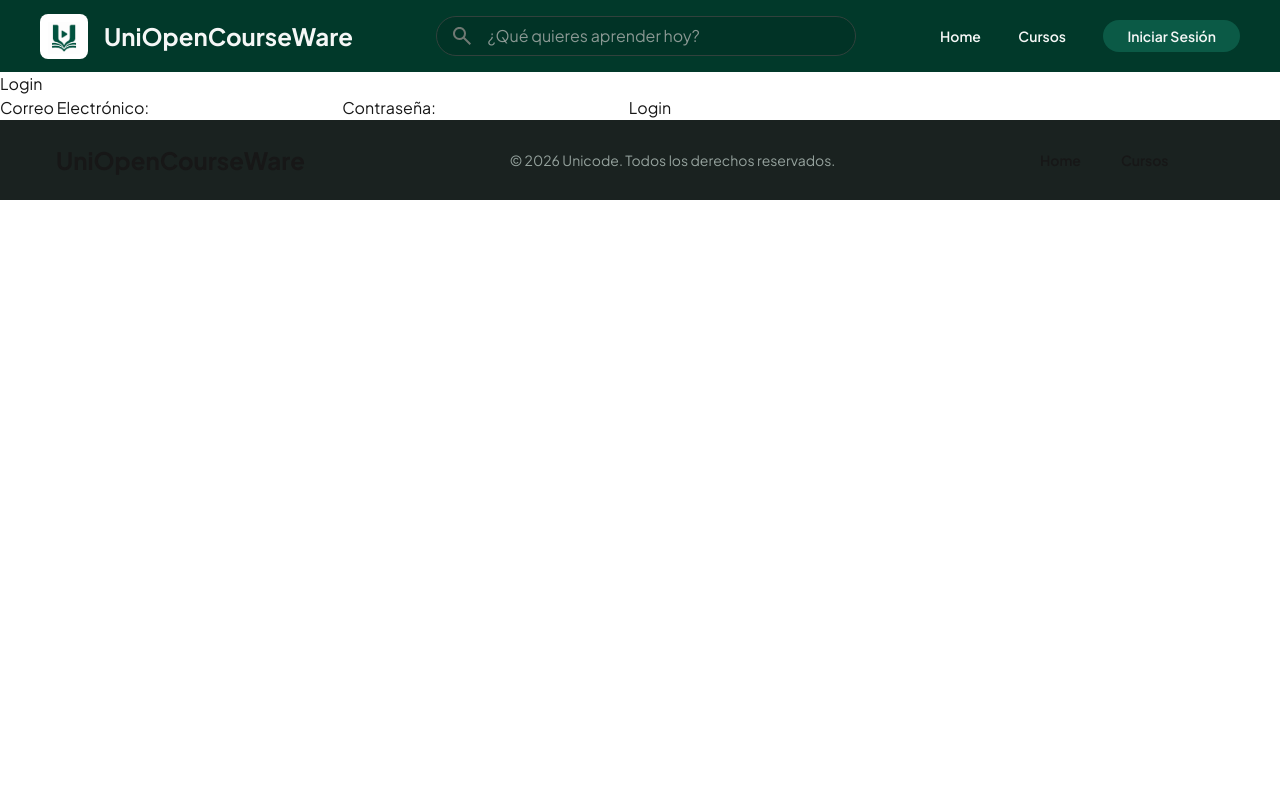
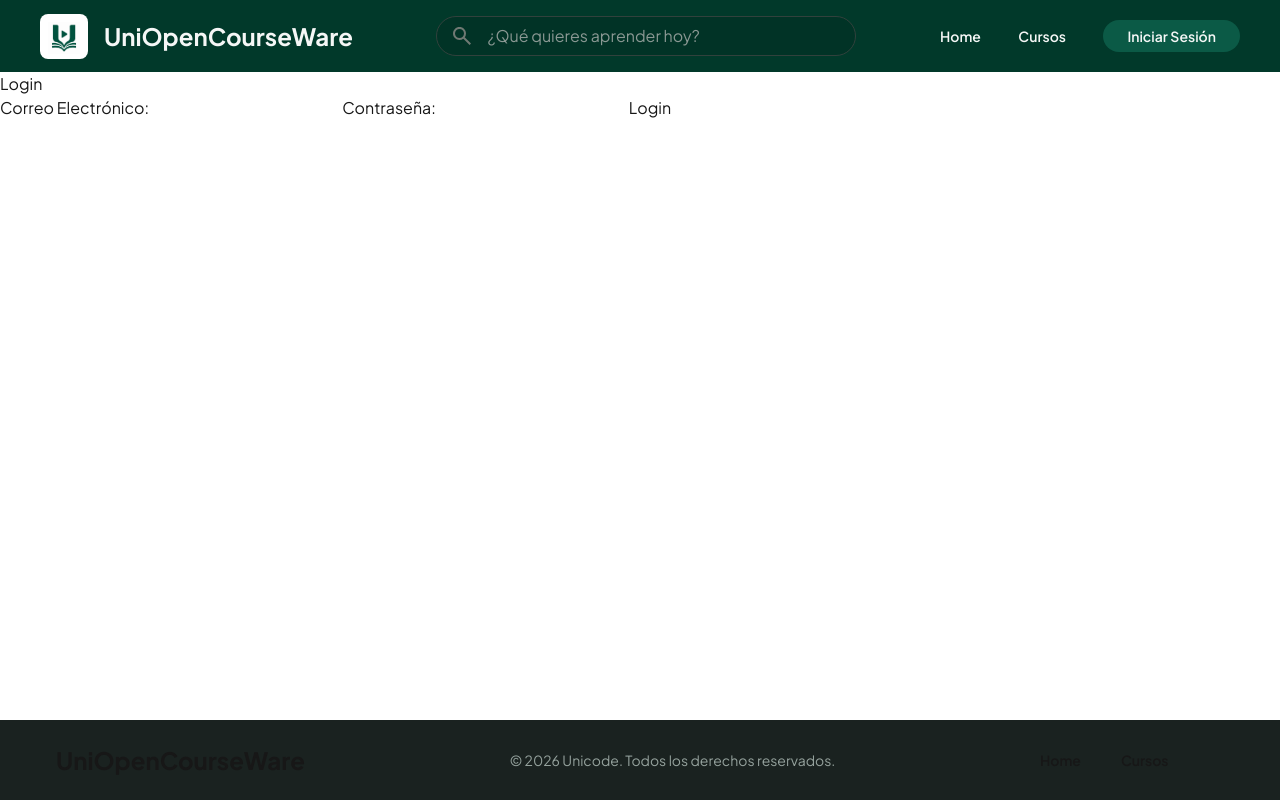
Before and after one commit to ccUnicode/UniOpenCourse, a Next.js app in the folder apps/frontend/: page /login in a window 1280 px wide. Built offline with nearby package versions, Linux system fonts and the light colour scheme.

Commit message:
feat(global-search): showing message with bad request or not results

```diff
--- a/apps/frontend/app/busqueda/page.tsx
+++ b/apps/frontend/app/busqueda/page.tsx
@@ -1,5 +1,13 @@
 import { SearchResult } from '@/interfaces/search.interface';
 import { Search } from '@/services/search.service';
+
+function showMessage(message: string) {
+  return (
+    <div className="flex-1 flex items-center justify-center">
+      <span className="text-muted">{message}</span>
+    </div>
+  );
+}
 
 export default async function Busqueda({
   searchParams,
@@ -9,9 +17,12 @@ export default async function Busqueda({
   const { q = '' } = await searchParams;
   const resultados = await Search(q);
   const data = resultados.data;
-  return (
+  return resultados.error ? (
+    showMessage(resultados.message)
+  ) : resultados.data.length === 0 ? (
+    showMessage('No se encontraron resultados')
+  ) : (
     <>
-      {resultados.error ? <span>{resultados.message}</span> : null}
       <h1>Resultados de búsqueda</h1>
       {data.map((resultado: SearchResult) => {
         return (
--- a/apps/frontend/app/layout.tsx
+++ b/apps/frontend/app/layout.tsx
@@ -28,9 +28,11 @@ export default function RootLayout({
 }>) {
   return (
     <html lang="en">
-      <body className={`${geistSans.variable} ${geistMono.variable} antialiased`}>
+      <body
+        className={`${geistSans.variable} ${geistMono.variable} antialiased min-h-screen flex flex-col`}
+      >
         <Header />
-        <main>{children}</main>
+        <main className="flex-1 flex flex-col">{children}</main>
         <Footer />
       </body>
     </html>
```
